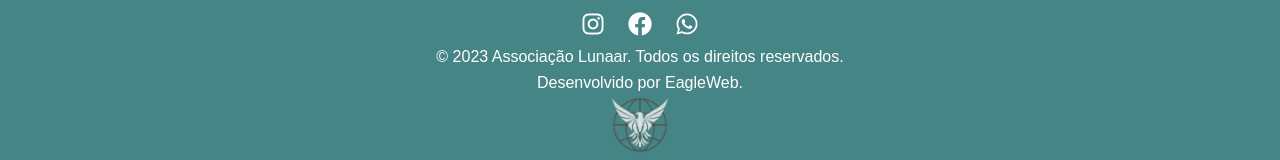
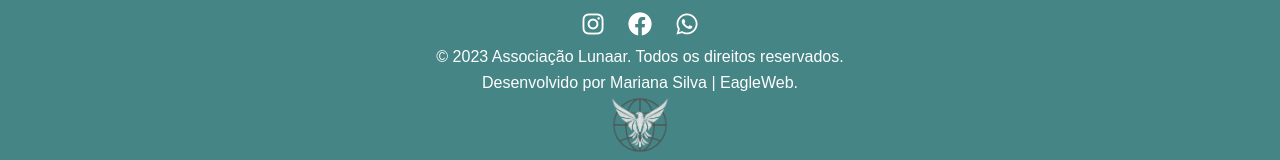
Before and after one commit to marifer-tech/lunaar, a plain HTML site: page index.html in a window 1280 px wide. Shown: the part 2336-2496 px from the top of the page. Drawn offline with Linux system fonts and the light colour scheme.

Commit message:
Update index.html

```diff
--- a/index.html
+++ b/index.html
@@ -130,7 +130,7 @@
         <a href="https://wa.me/5565992701706"><i class="fab fa-whatsapp"></i></a>
       </div>
       <p>&copy; 2023 Associação Lunaar. Todos os direitos reservados.</p>
-      <p>Desenvolvido por EagleWeb.</p>
+      <p>Desenvolvido por Mariana Silva | EagleWeb.</p>
       <a href="https://mariana-silva.netlify.app">
       <img src="imagens/eagleweb.png">
     </a>
```
